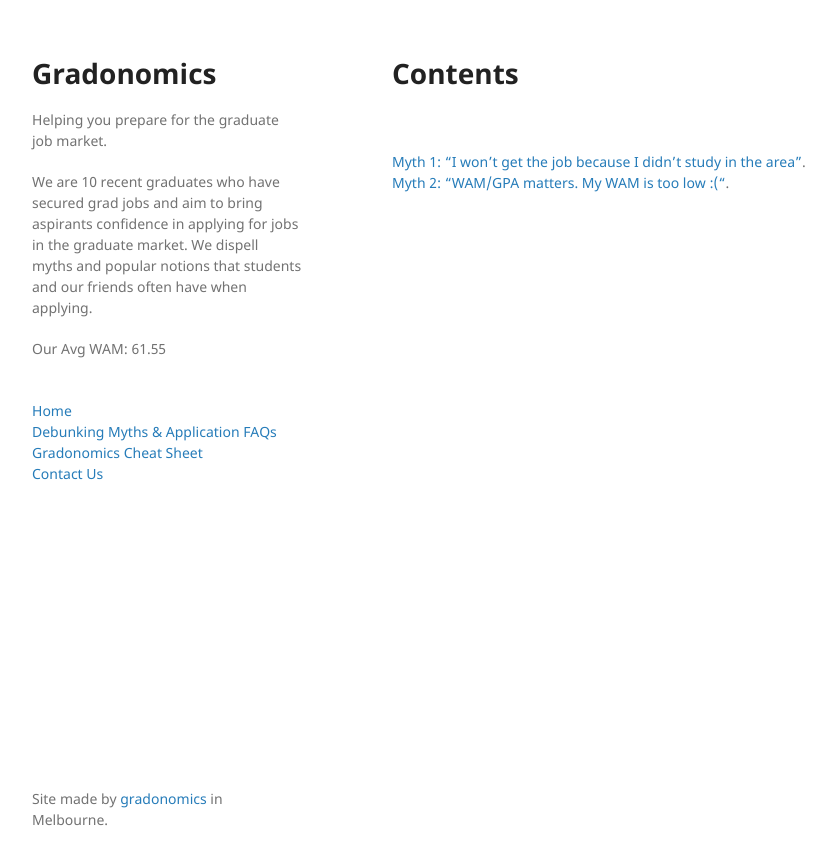
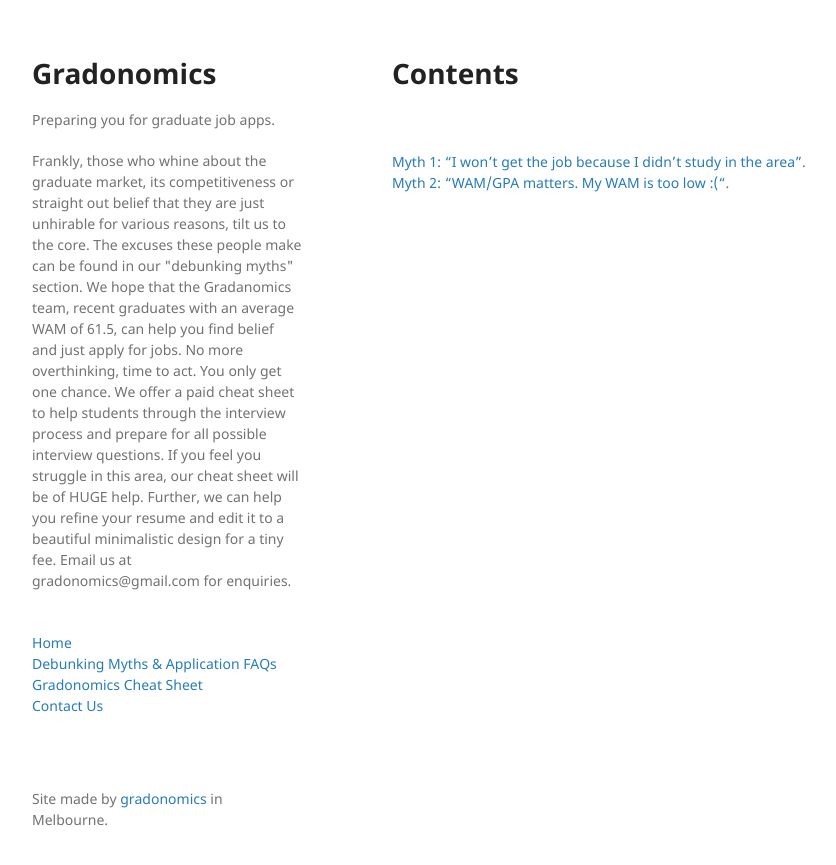
Before and after one commit to gradonomics/gradonomics-grad-help, a Jekyll site: the page built from index.md, in a window 1280 px wide. Shown: the top 865 px of the page, without its empty margins (178-1014 px from the left). Built offline with Jekyll 4.4.1, drawn with Linux system fonts in a browser that asks for light colours; our own code applies the rules of GitHub Pages for plain Markdown files.

Commit message:
new ocntent

```diff
--- a/_config.yml
+++ b/_config.yml
@@ -1,5 +1,5 @@
 title: Gradonomics
-description: Helping you prepare for the graduate job market.
+description: Preparing you for graduate job apps.
 show_downloads: true
 google_analytics:
 theme: jekyll-theme-minimal
--- a/_layouts/default.html
+++ b/_layouts/default.html
@@ -18,9 +18,14 @@
         <a href="{{ site.github.url }}"> <h1>{{ site.title | default: site.github.repository_name }}</h1> </a>
         <p>{{ site.description | default: site.github.project_tagline }}</p>
 
-        <p>We are 10 recent graduates who have secured grad jobs and aim to bring aspirants confidence in applying for jobs in the graduate market. We dispell myths and popular notions that students and our friends often have when applying.</p>
+        <p>Frankly, those who whine about the graduate market, its competitiveness or straight out belief that they are just unhirable for various reasons, tilt us to the core. The excuses these people make can be found in our "debunking myths" section.
 
-        <p>Our Avg WAM: 61.55</p>
+          We hope that the Gradanomics team, recent graduates with an average WAM of 61.5, can help you find belief and just apply for jobs. No more overthinking, time to act. You only get one chance.
+
+          We offer a paid cheat sheet to help students through the interview process and prepare for all possible interview questions. If you feel you struggle in this area, our cheat sheet will be of HUGE help.
+
+          Further, we can help you refine your resume and edit it to a beautiful minimalistic design for a tiny fee. Email us at gradonomics@gmail.com for enquiries.</p>
+
 
         {% if site.github.is_project_page %}
         <br><a href="index">Home</a>
```
Also changed, not shown: README.md.
